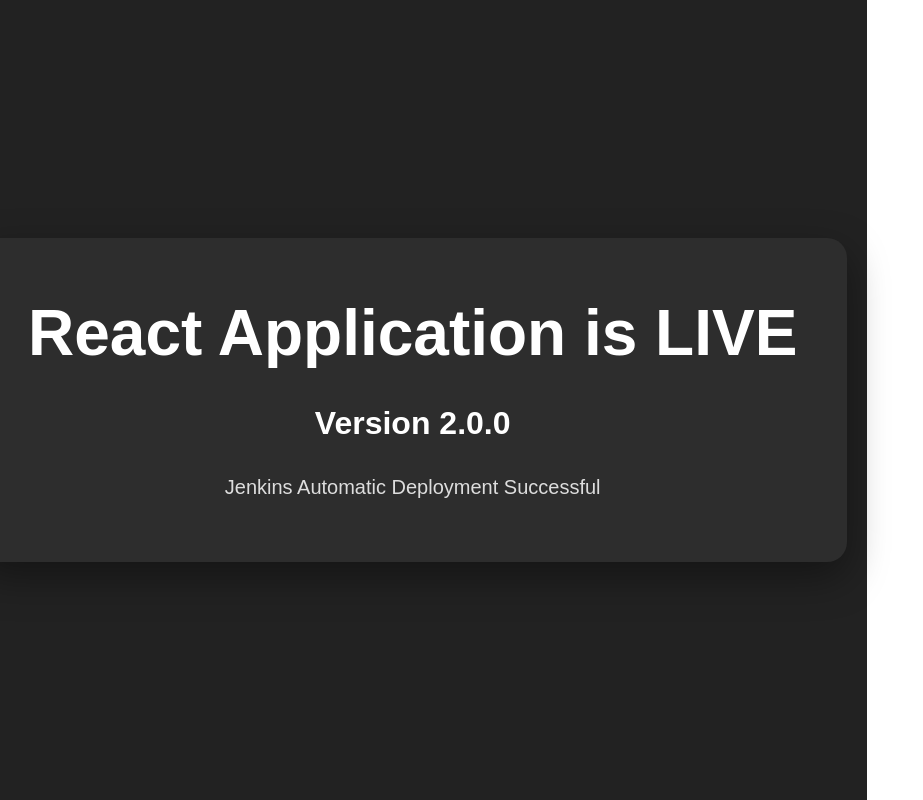
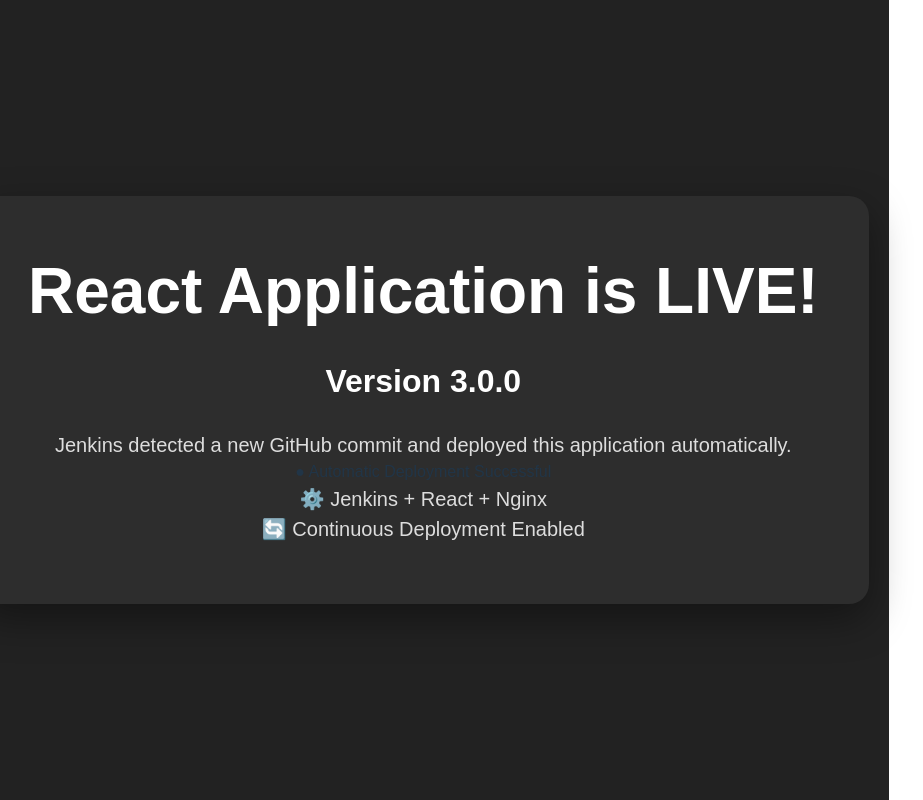
Before and after one commit to Rythamtribhuwan/sample-reactproject, a React (Vite) app: page / in a window 1280 px wide. Shown: the whole page, without its empty margins (42-965 px from the left). Built offline with nearby package versions, Linux system fonts and the light colour scheme.

Commit message:
Update App.jsx

```diff
--- a/src/App.jsx
+++ b/src/App.jsx
@@ -4,11 +4,25 @@
   return (
     <div className="app">
       <div className="card">
-        <h1>React Application is LIVE</h1>
+        <div className="icon"></div>
 
-        <h2>Version 2.0.0</h2>
+        <h1>React Application is LIVE!</h1>
 
-        <p>Jenkins Automatic Deployment Successful</p>
+        <h2>Version 3.0.0</h2>
+
+        <p>
+          Jenkins detected a new GitHub commit and deployed this application
+          automatically.
+        </p>
+
+        <div className="status">
+          <span>●</span> Automatic Deployment Successful
+        </div>
+
+        <div className="details">
+          <p>⚙️ Jenkins + React + Nginx</p>
+          <p>🔄 Continuous Deployment Enabled</p>
+        </div>
       </div>
     </div>
   );
```
